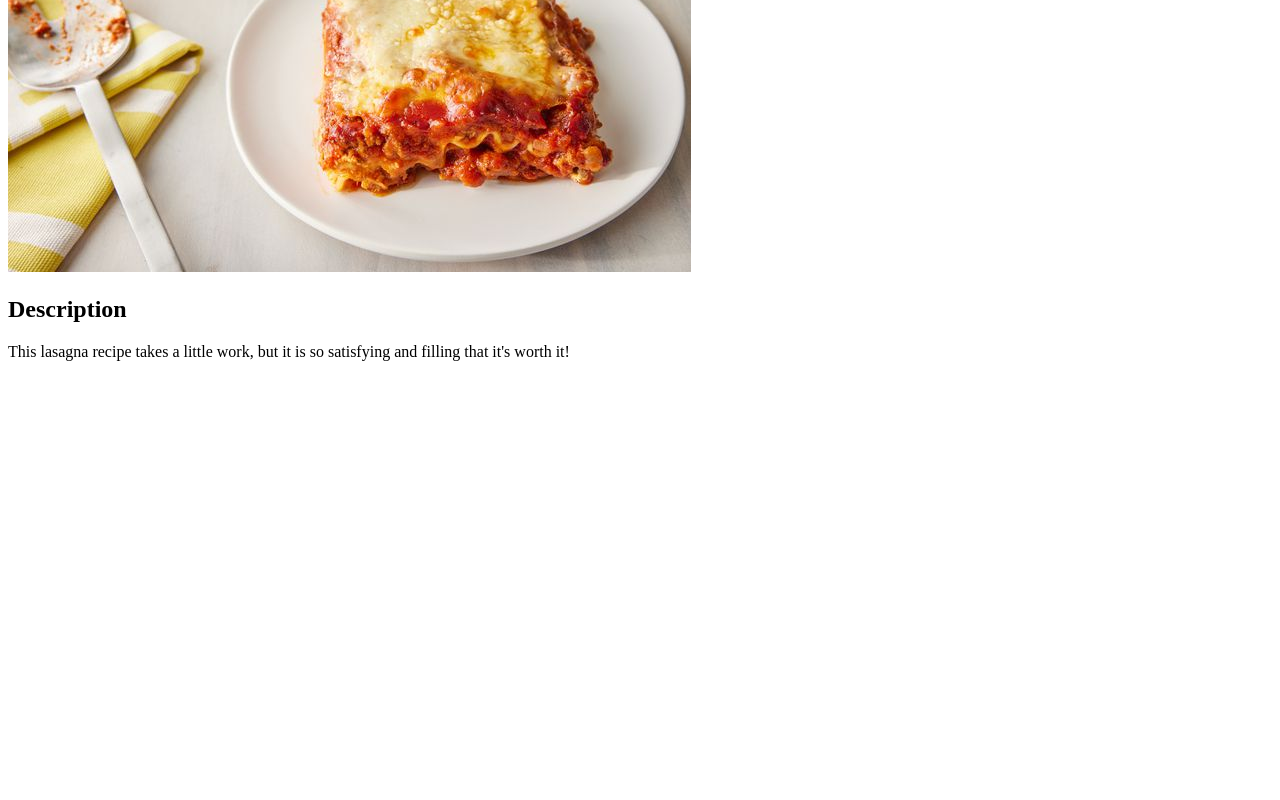
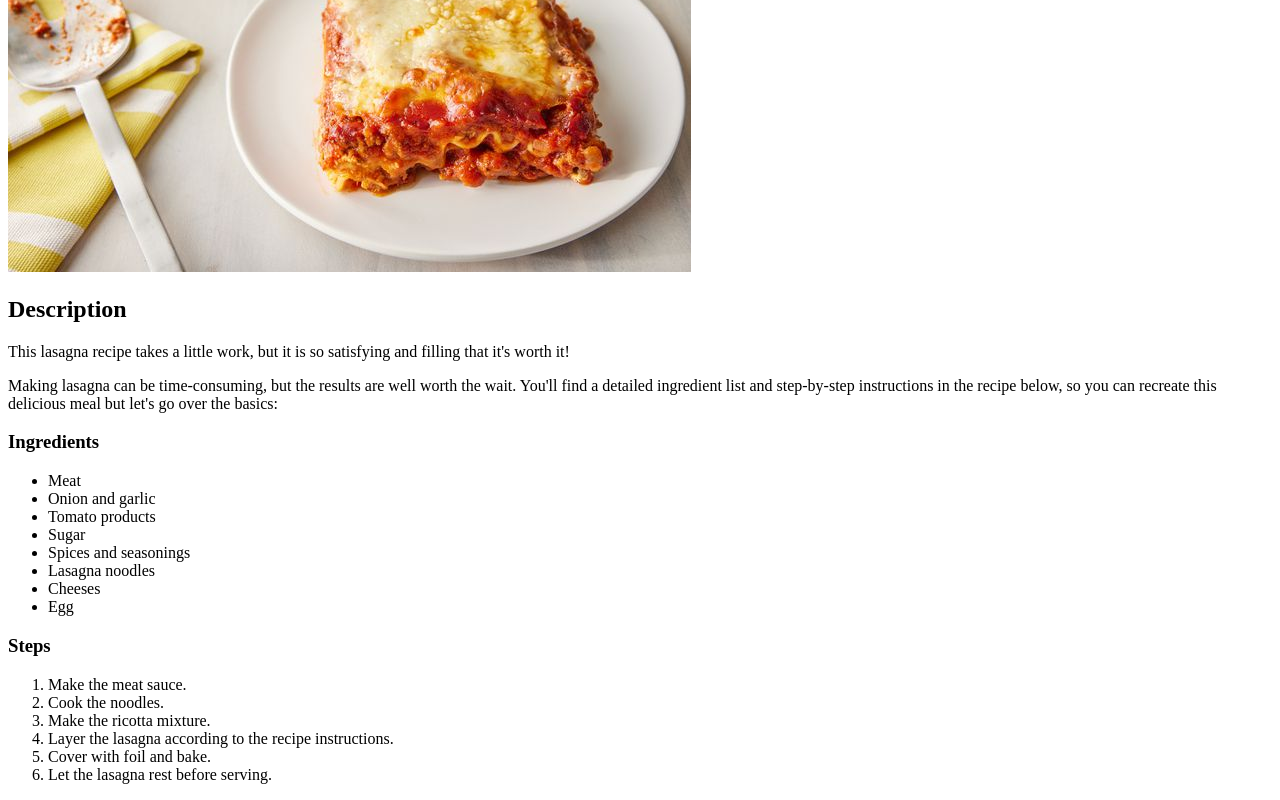
Before and after one commit to tyler-woznica/odin-project, a plain HTML site: page odin-recipes/recipes/lasagna.html in a window 1280 px wide. Shown: the part 320-1120 px from the top of the page. Before the commit the page ends 800 px from the top, so only its background shows below. Drawn offline with Linux system fonts and the light colour scheme; files whose address does not match are found by name.

Commit message:
Add ingredients and steps to recipe pages.

```diff
--- a/odin-recipes/recipes/lasagna.html
+++ b/odin-recipes/recipes/lasagna.html
@@ -10,5 +10,28 @@
     <img src="./images/lasagna.jpg" alt="lasagna">
     <h2>Description</h2>
     <p>This lasagna recipe takes a little work, but it is so satisfying and filling that it's worth it!</p>
+    <p>Making lasagna can be time-consuming, but the results are well worth the wait.
+        You'll find a detailed ingredient list and step-by-step instructions in the recipe below,
+        so you can recreate this delicious meal but let's go over the basics:</p>
+    <h3>Ingredients</h3>
+    <ul>
+        <li>Meat</li>
+        <li>Onion and garlic</li>
+        <li>Tomato products</li>
+        <li>Sugar</li>
+        <li>Spices and seasonings</li>
+        <li>Lasagna noodles</li>
+        <li>Cheeses</li>
+        <li>Egg</li>
+    </ul>
+    <h3>Steps</h3>
+    <ol>
+        <li>Make the meat sauce.</li>
+        <li>Cook the noodles.</li>
+        <li>Make the ricotta mixture.</li>
+        <li>Layer the lasagna according to the recipe instructions.</li>
+        <li>Cover with foil and bake.</li>
+        <li>Let the lasagna rest before serving.</li>
+    </ol>
 </body>
 </html>
```
Also changed, not shown: odin-recipes/recipes/cheesecake.html (+19 -0 lines), odin-recipes/recipes/pancakes.html (+18 -0 lines).
